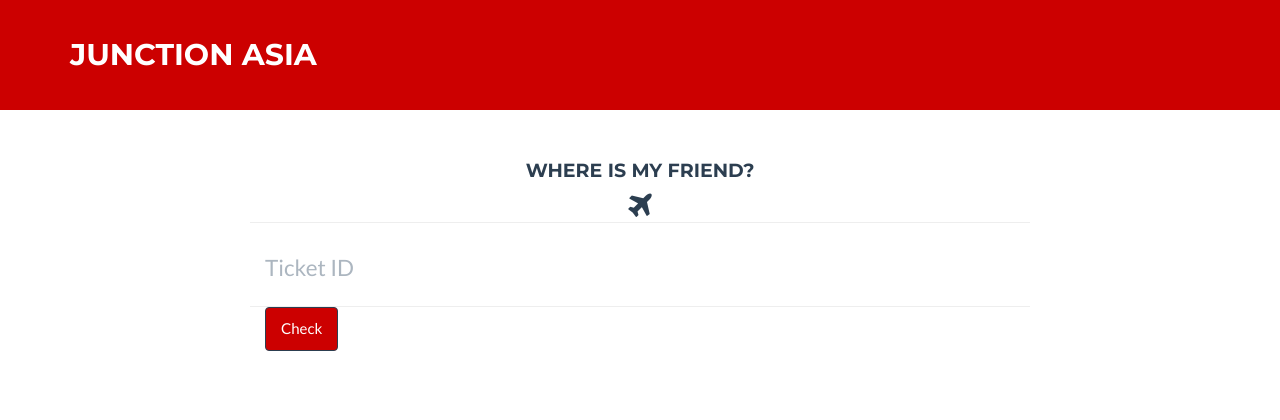
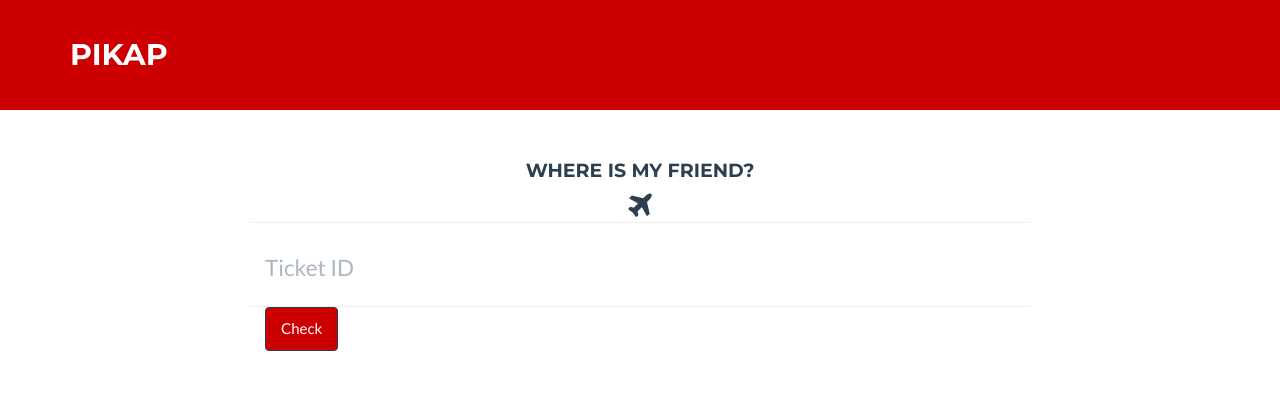
Before and after one commit to giga811/junction-mgls, a Flask app: page / in a window 1280 px wide. Shown: the top 420 px of the page. Run offline with Flask 2, Linux system fonts and the light colour scheme; parts of the project's set-up code (start-up, migrations or seed data) failed here and were passed over; some libraries are stand-ins or nearby versions.

Commit message:
Title,Header

```diff
--- a/junction-app/junction/templates/layout.html
+++ b/junction-app/junction/templates/layout.html
@@ -9,7 +9,7 @@
     <meta name="description" content="">
     <meta name="author" content="">
 
-    <title>Junction Asia app</title>
+    <title>Pikap</title>
 
     <!-- Bootstrap Core CSS - Uses Bootswatch Flatly Theme: http://bootswatch.com/flatly/ -->
     <link href="css/bootstrap.min.css" rel="stylesheet">
@@ -67,7 +67,7 @@
                     <span class="icon-bar"></span>
                     <span class="icon-bar"></span>
                 </button> -->
-                <a class="navbar-brand" href="/">Junction asia</a>
+                <a class="navbar-brand" href="/">Pikap</a>
             </div>
 
             <!-- Collect the nav links, forms, and other content for toggling -->
```
